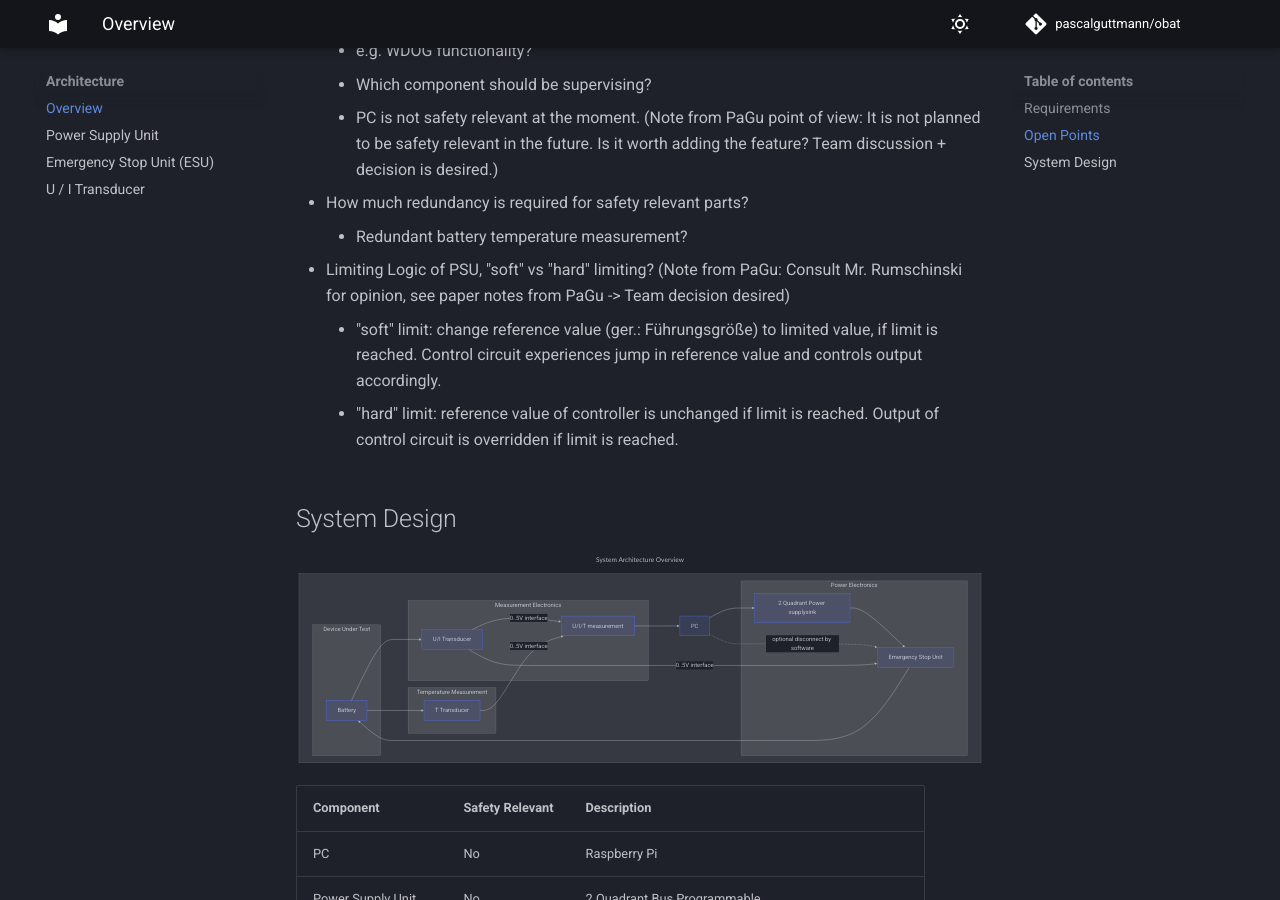
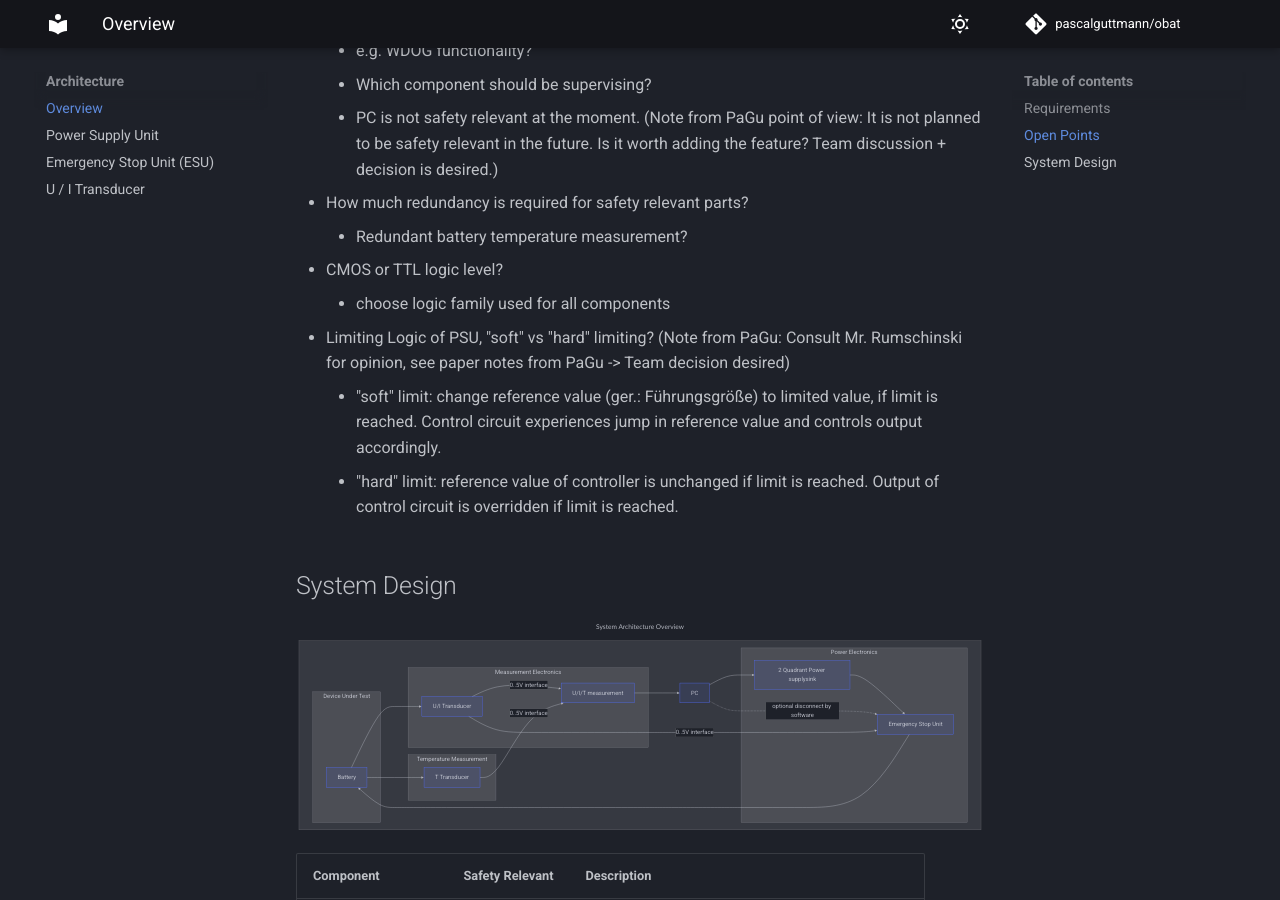
Before and after one commit to pascalguttmann/obat, an MkDocs documentation site: the page built from docs/arch/overview.md, in a window 1280 px wide and 900 px high, scrolled down 1144 px. Built offline with MkDocs 1.6.1 and Material for MkDocs 9.7.7, drawn with Linux system fonts in a browser that asks for light colours; comment, search, counter and statistics services are not loaded.

Commit message:
add logic family open point

```diff
--- a/docs/arch/overview.md
+++ b/docs/arch/overview.md
@@ -37,6 +37,8 @@
       feature? Team discussion + decision is desired.)
 - How much redundancy is required for safety relevant parts?
     - Redundant battery temperature measurement?
+- CMOS or TTL logic level?
+    - choose logic family used for all components
 - Limiting Logic of PSU, "soft" vs "hard" limiting? (Note from PaGu: Consult Mr.
     Rumschinski for opinion, see paper notes from PaGu -> Team decision desired)
     - "soft" limit: change reference value (ger.: Führungsgröße) to limited
```
